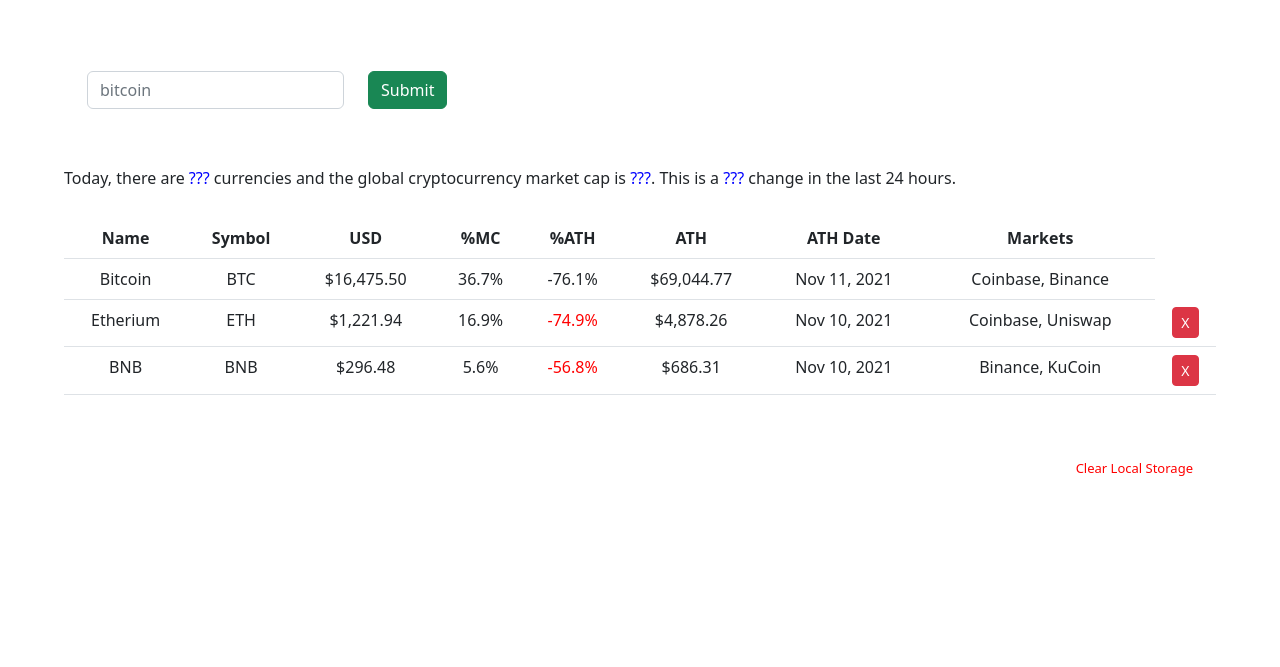
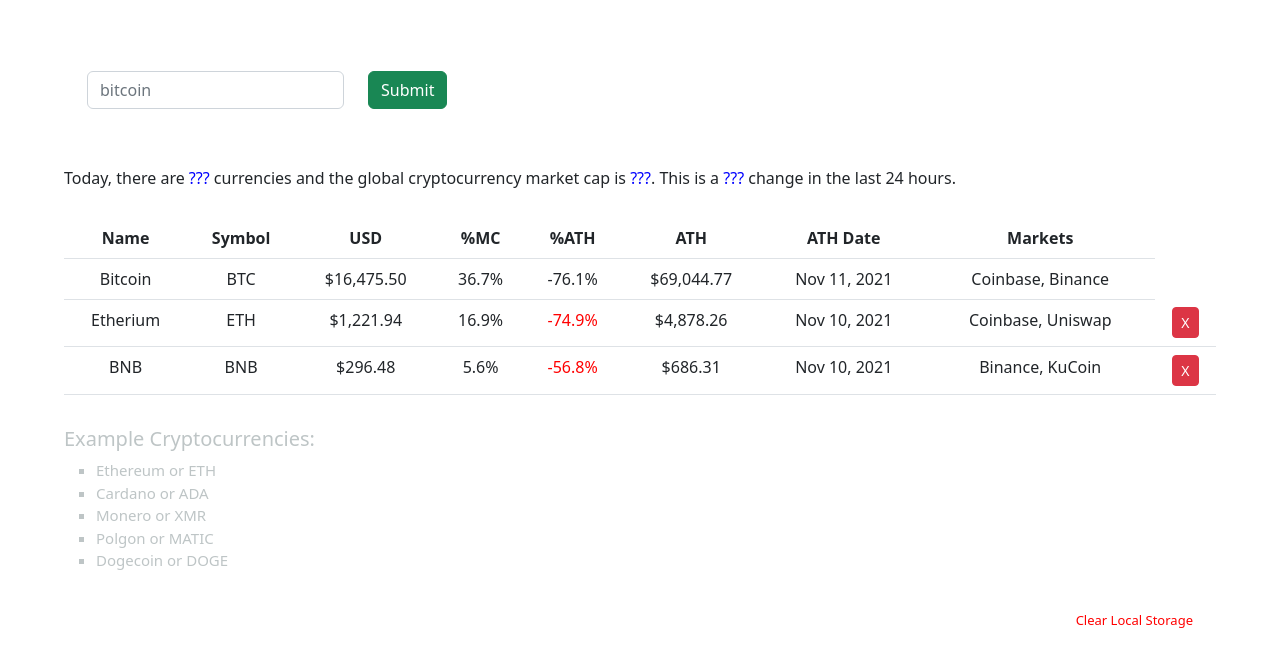
Before and after one commit to pclarytx10/pclarytx10.github.io, a plain HTML site: page index.html in a window 1280 px wide. Shown: the part 147-814 px from the top of the page. Drawn offline with nearby package versions, Linux system fonts and the light colour scheme; no server answers.

Commit message:
Add Examples for UAT

```diff
--- a/css/style.css
+++ b/css/style.css
@@ -37,10 +37,15 @@ body {
   color: red;
   font-size: small;
 }
-/* h1 {
-  color: rgb(0,0,0);
+h5 {
+  color: rgb(190, 197, 198);
+  position: relative;
+  left: var(--left-indent);
 }
-p {
-  color: rgb(0,0,0);
-  font-size: medium;
-} */
+ul {
+  color: rgb(190, 197, 198);
+  font-size: 15px;
+  list-style-type: square;
+  position: relative;
+  left: var(--left-indent);
+}
--- a/index.html
+++ b/index.html
@@ -78,11 +78,19 @@
             </table>
         </div>
 
+        <div id="exampleDiv">
+            <p id="examples">
+                <h5>Example Cryptocurrencies:</h5>
+                <ul id="exaList">
+                </ul>
+            </p>
+        </div>
 
         <div id="clearLocal">
             <p id="clearText" data-toggle="tooltip" title="Clicking here will clear Local Storage.">Clear Local Storage</p>
         </div>
-        <br><br>
+
+
         <!-- <h2>This is where we're headed...</h2>
         <img src="/images/cryptolist_main.png" alt="sample image" style="width:500px"> -->
 
--- a/js/script.js
+++ b/js/script.js
@@ -23,7 +23,7 @@ $('#clearText').on('click',function() {
 // submit button
 $('#submitBtn').on('click', function(evt) {
     $newCrypto = $('#cryptoInput').prop('value');
-    if($newCrypto.length > 3) {
+    if($newCrypto.length > 4) {
         $newCrypto = $newCrypto.charAt(0).toUpperCase() + $newCrypto.slice(1);
     } else {
         newCrypto = $newCrypto.toUpperCase()
@@ -142,3 +142,18 @@ $("#coinsTable").on("click", function (evt) {
     console.log($(tgtTR[1]))
     $(tgtTR).remove()
 })
+
+const exampleList = [
+    "Ethereum or ETH",
+    "Cardano or ADA",
+    "Monero or XMR",
+    "Polgon or MATIC",
+    "Dogecoin or DOGE",
+]
+
+// write examples from array
+$.each(exampleList, function(index, value){
+    // $("#result").append(index + ": " + value + '<br>');
+    $("#exaList").append(`<li>${value}</li>`)
+        console.log(value);
+});
```
